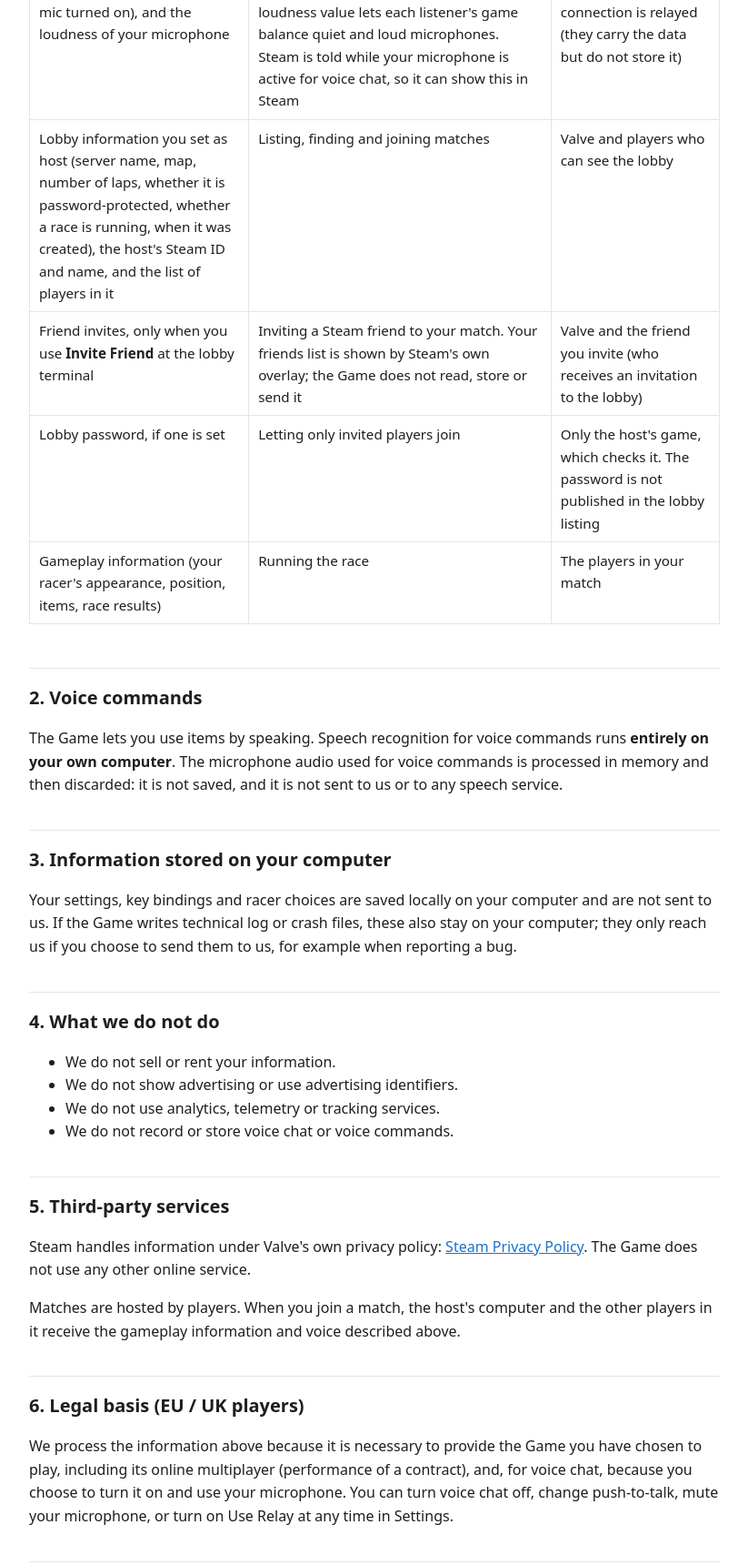
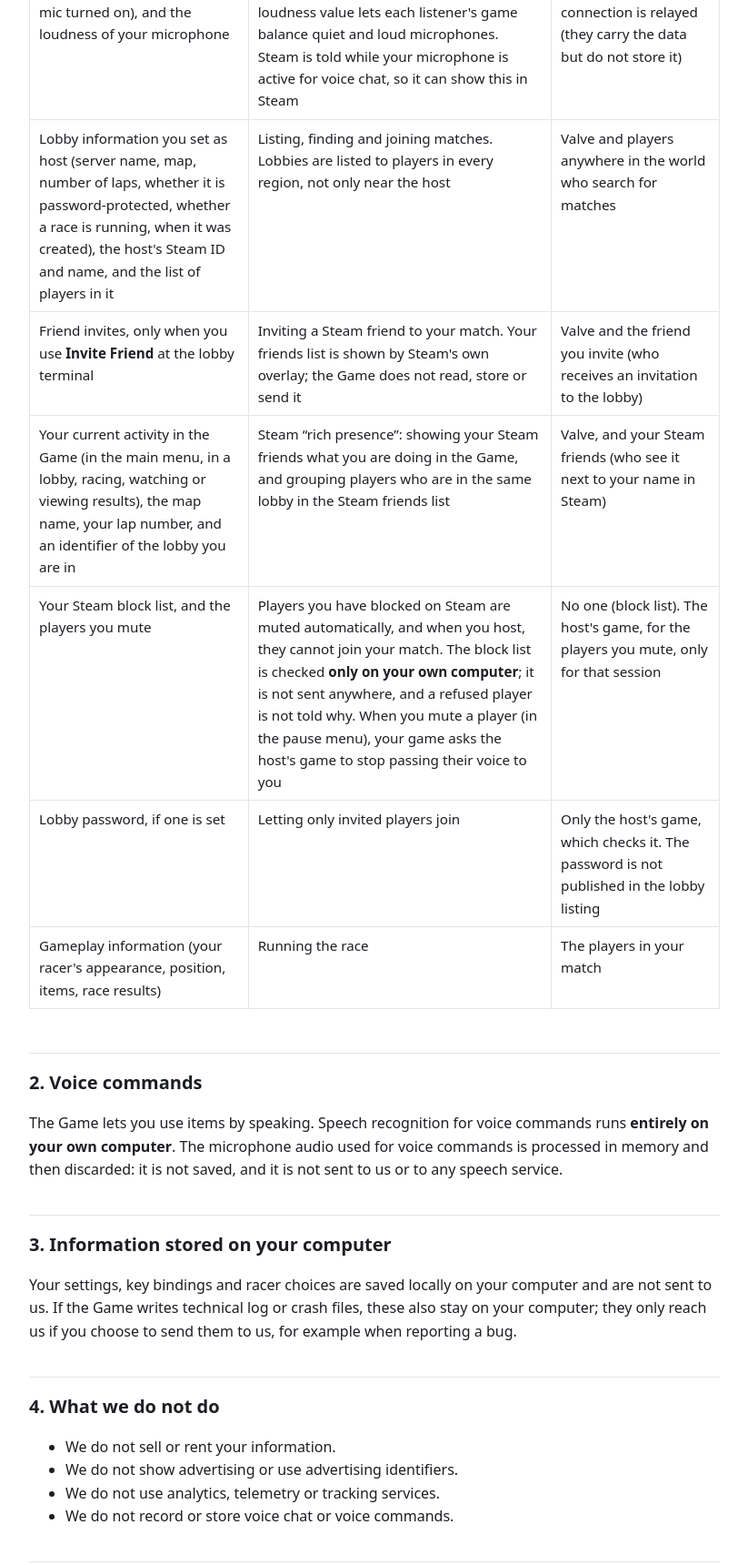
Before and after one commit to IGR15/Soul-Watch---Privacy-Policy, a plain HTML site: page index.html in a window 1280 px wide. Shown: the part 1080-2800 px from the top of the page at 91% size, without its empty margins (228-1051 px from the left). Drawn offline with Linux system fonts and the light colour scheme.

Commit message:
Privacy policy: rich presence, Steam block list + mute, worldwide lobby listing
Co-Authored-By: Claude Opus 5.5 <noreply@anthropic.com>

```diff
--- a/index.html
+++ b/index.html
@@ -29,7 +29,7 @@
 
 <p>This policy explains what information the game <strong>Shout Racers</strong> (the "Game") uses, why, and who it is shared with. The Game is made by <strong>Soul Watch</strong> ("we", "us"), based in <strong>Palestine</strong>. If you have questions, contact us at <a href="mailto:soulwatch.in@gmail.com">soulwatch.in@gmail.com</a>.</p>
 
-<p><strong>In short:</strong> we do not run our own servers, we do not show ads, and we do not use analytics or tracking. The Game uses Steam (Valve) to sign you in and for multiplayer lobbies, connections, invites and the network that carries voice chat. Matches are hosted on a player's computer. Voice commands are recognised on your own computer.</p>
+<p><strong>In short:</strong> we do not run our own servers, we do not show ads, and we do not use analytics or tracking. The Game uses Steam (Valve) to sign you in and for multiplayer lobbies, connections, invites, showing your friends what you are playing, and the network that carries voice chat. Matches are hosted on a player's computer. Voice commands are recognised on your own computer.</p>
 
 <h2>1. Information the Game uses</h2>
 <div class="wrap">
@@ -39,8 +39,10 @@
   <tr><td>IP address and connection information</td><td>Connecting you to the other players in a match through Steam's networking. By default Steam may connect players directly, and a direct connection lets the players you connect to see your IP address. With the <strong>Use Relay</strong> option on (Settings &gt; Privacy), your connections go through Valve's relay servers and other players do not see your IP address</td><td>Valve, and the players you connect to directly (only when Use Relay is off)</td></tr>
   <tr><td>Approximate network location of a host (how quickly the host's computer reaches Valve's data centres; this indicates a rough region, not an address)</td><td>Showing the ping to each match in the server browser</td><td>Valve and players who can see the lobby</td></tr>
   <tr><td>Voice audio, only while voice chat is on and you are transmitting (holding push-to-talk, the default, or with open mic turned on), and the loudness of your microphone</td><td>Live proximity voice chat with other players. Your audio travels over the match connection to the host's computer, which passes it on to the other players. The loudness value lets each listener's game balance quiet and loud microphones. Steam is told while your microphone is active for voice chat, so it can show this in Steam</td><td>The host's computer, the players in your match, and Valve's relay servers when the connection is relayed (they carry the data but do not store it)</td></tr>
-  <tr><td>Lobby information you set as host (server name, map, number of laps, whether it is password-protected, whether a race is running, when it was created), the host's Steam ID and name, and the list of players in it</td><td>Listing, finding and joining matches</td><td>Valve and players who can see the lobby</td></tr>
+  <tr><td>Lobby information you set as host (server name, map, number of laps, whether it is password-protected, whether a race is running, when it was created), the host's Steam ID and name, and the list of players in it</td><td>Listing, finding and joining matches. Lobbies are listed to players in every region, not only near the host</td><td>Valve and players anywhere in the world who search for matches</td></tr>
   <tr><td>Friend invites, only when you use <strong>Invite Friend</strong> at the lobby terminal</td><td>Inviting a Steam friend to your match. Your friends list is shown by Steam's own overlay; the Game does not read, store or send it</td><td>Valve and the friend you invite (who receives an invitation to the lobby)</td></tr>
+  <tr><td>Your current activity in the Game (in the main menu, in a lobby, racing, watching or viewing results), the map name, your lap number, and an identifier of the lobby you are in</td><td>Steam &ldquo;rich presence&rdquo;: showing your Steam friends what you are doing in the Game, and grouping players who are in the same lobby in the Steam friends list</td><td>Valve, and your Steam friends (who see it next to your name in Steam)</td></tr>
+  <tr><td>Your Steam block list, and the players you mute</td><td>Players you have blocked on Steam are muted automatically, and when you host, they cannot join your match. The block list is checked <strong>only on your own computer</strong>; it is not sent anywhere, and a refused player is not told why. When you mute a player (in the pause menu), your game asks the host's game to stop passing their voice to you</td><td>No one (block list). The host's game, for the players you mute, only for that session</td></tr>
   <tr><td>Lobby password, if one is set</td><td>Letting only invited players join</td><td>Only the host's game, which checks it. The password is not published in the lobby listing</td></tr>
   <tr><td>Gameplay information (your racer's appearance, position, items, race results)</td><td>Running the race</td><td>The players in your match</td></tr>
 </table>
@@ -65,7 +67,7 @@
 <p>Matches are hosted by players. When you join a match, the host's computer and the other players in it receive the gameplay information and voice described above.</p>
 
 <h2>6. Legal basis (EU / UK players)</h2>
-<p>We process the information above because it is necessary to provide the Game you have chosen to play, including its online multiplayer (performance of a contract), and, for voice chat, because you choose to turn it on and use your microphone. You can turn voice chat off, change push-to-talk, mute your microphone, or turn on Use Relay at any time in Settings.</p>
+<p>We process the information above because it is necessary to provide the Game you have chosen to play, including its online multiplayer (performance of a contract), and, for voice chat, because you choose to turn it on and use your microphone. Muting players you have blocked on Steam, and refusing them as host, is in the legitimate interest of keeping players safe from people they have chosen to avoid. You can turn voice chat off, change push-to-talk, mute your microphone, or turn on Use Relay at any time in Settings, and mute any other player from the pause menu. What Steam shows your friends about your activity follows your Steam privacy settings (for example, appearing offline or invisible in Steam hides it).</p>
 
 <h2>7. How long information is kept</h2>
 <p>We do not keep any of the information above on our own systems. Information you send us directly, such as a bug report or an email, is kept only as long as needed to deal with it. Valve keeps information according to its own policy.</p>
```
